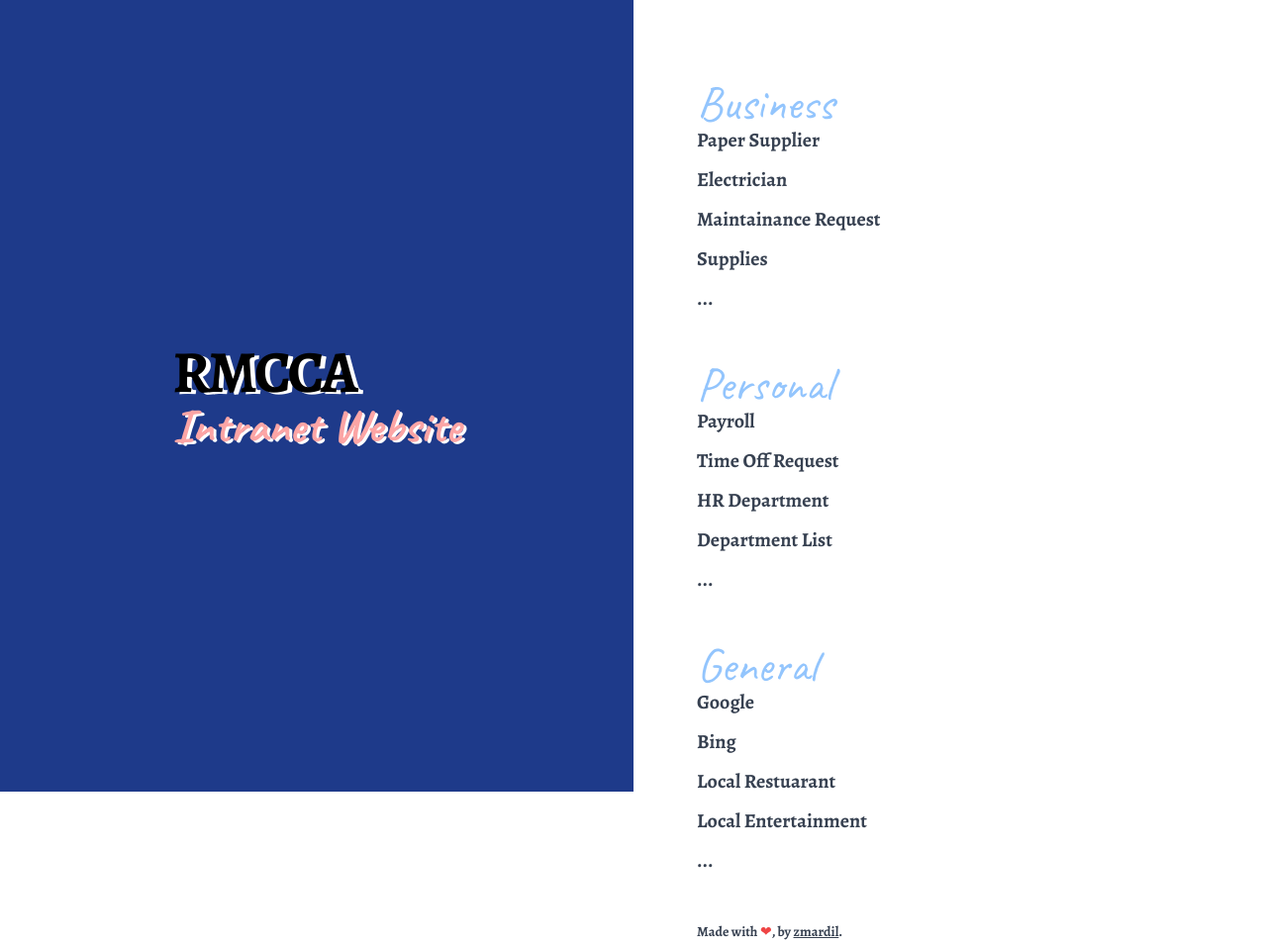
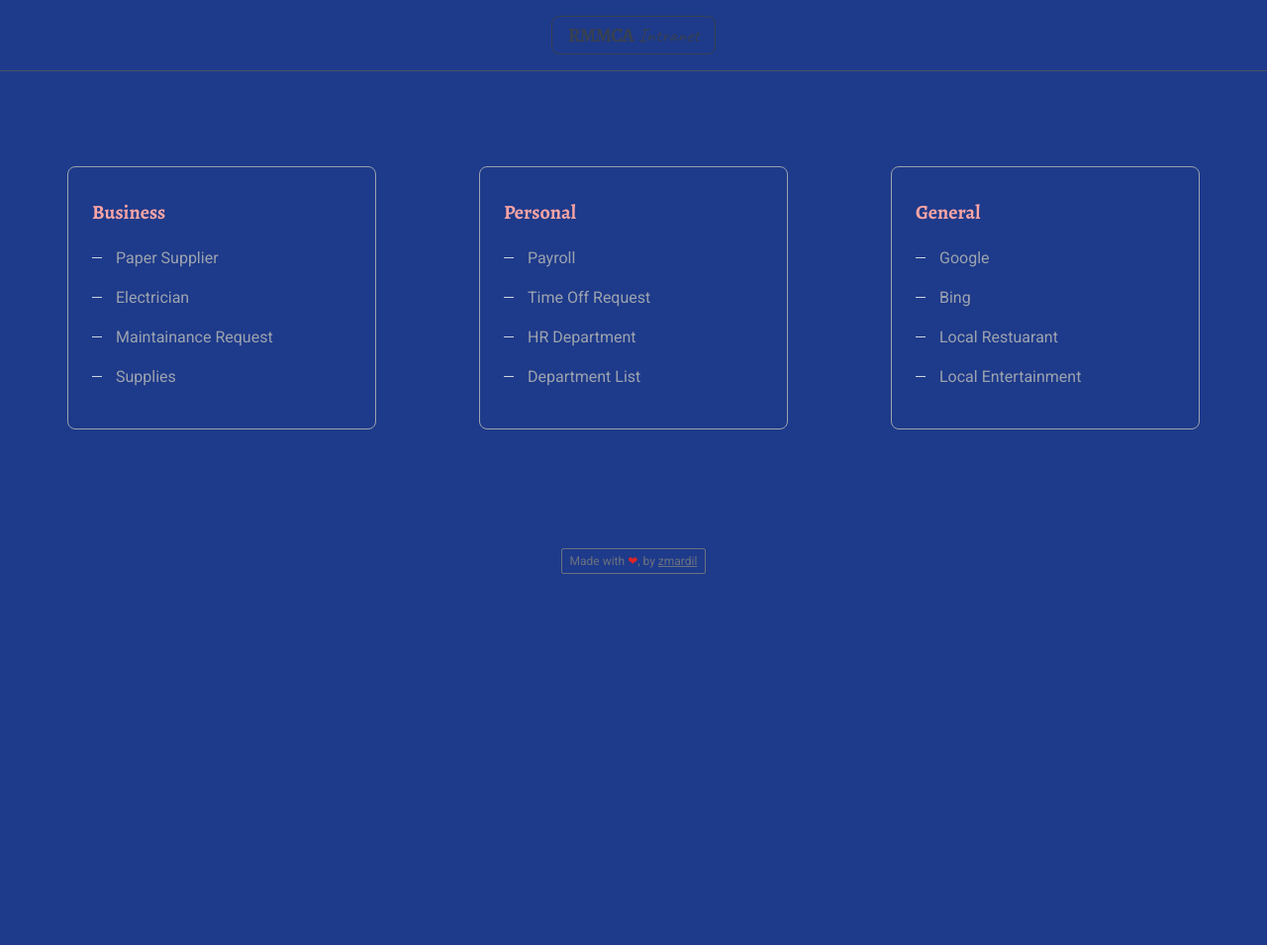
Before and after one commit to zmardil/rmcca-intranet, a plain HTML site: page index.html in a window 1280 px wide. Shown: the whole page at 99% size. After the commit the page ends 800 px from the top, so only its background shows below. Drawn offline with nearby package versions, Linux system fonts and the light colour scheme.

Commit message:
redesign

```diff
--- a/index.html
+++ b/index.html
@@ -10,63 +10,44 @@
   <title>RMCCA Intranet Website</title>
   <link href="https://unpkg.com/tailwindcss@^1.0/dist/tailwind.min.css" rel="stylesheet">
   <script src="https://cdn.jsdelivr.net/npm/vue"></script>
-  <link href="https://fonts.googleapis.com/css?family=Alegreya:700|Caveat:400,700|Roboto&display=swap" rel="stylesheet">
+  <link href="https://fonts.googleapis.com/css?family=Alegreya:700|Caveat|Roboto:300,400&display=swap" rel="stylesheet">
   <style>
-    .link {
-      position: relative;
-      transition: padding .09s ease-in;
-    }
-    .link::before {
+    .link a::before {
       content: '';
       display: block;
+      width: 10px;
+      height: 1.5px;
+      background: #cbd5e0;
       position: absolute;
-      top: .6em;
-      left: 0px;
-      height: 4px;
-      width: 0;
-      background-color: #feb2b2;
-      transition: width .09s ease-in;
-      transition-delay: .1s;
-      border-radius: 2px;
+      top: calc(50% - 1.5px);
+      left: 0;
     }
-    .link:hover,
-    .link:focus {
-      padding-left: 30px;
-      outline: none;
-    }
-    .link:hover::before,
-    .link:focus::before {
-      width: 18px;
+    link a:hover::before {
+      background: white;
     }
   </style>
 </head>
-<body class="bg-teal-100">
+<body class="text-gray-700 bg-blue-900 select-none" style="font-family: 'Roboto', sans-serif;">
   <div id="app">
-    <div>
-      <div class="w-full sm:w-1/2 py-32 sm:py-0 sm:h-screen bg-blue-900 static sm:fixed font-bold text-2xl flex justify-center align-center" style="font-family: 'Alegreya', serif;
-      ">
-        <div class="flex flex-col">
-          <h1 class="text-teal-300 block mx-auto my-auto leading-none ">
-              <span class="text-6xl m-0 inline-block tracking-tighter" style="text-shadow: .08em .03em white;">RMCCA</span><br><span class="text-5xl text-red-300" style="font-family: 'Caveat', cursive; text-shadow: .06em .05em white;">Intranet Website</span>
-            </h1>
-            <!-- slider -->
-            <!-- slider ends -->
-        </div>
+    <header class="bg-teal-200" style="border-bottom: 1px solid #4a5568">
+      <div class="container mx-auto p-4 flex justify-center align-center">
+        <h1 class="text-xl inline-block px-4 py-1 border border-solid border-gray-700 rounded-lg"><span class="tracking-tighter leading-none" style="font-family: 'Alegreya', serif;">RMMCA</span> <span style="font-family: 'Caveat', cursive;">Intranet</span></h1>
       </div>
-      <div class="w-1/2  sm:absolute sm:top-0 sm:right-0 pt-20 pl-16 text-xl text-gray-700" style="font-family: 'Alegreya', serif;">
-        <div v-for="category in categories">
-          <h3 style="font-family: 'Caveat', cursive;
-          " class="text-5xl text-bold text-blue-300">{{ category.title }}</h3>
-          <ul class="mb-12">
-            <li v-for="link in category.links" class="mb-3">
-              <a href="#" class="link">{{ link }}</a>
-            </li>
-            <li> ... </li>
+      <section id="slider"></section>
+    </header>
+    <main class="container mx-auto px-4 text-gray-400 py-16">
+      <section id="links" class="flex flex-col items-center sm:justify-between md:flex-row md:justify-around">
+        <div v-for="category in categories" class="py-4 border border-solid border-gray-400 my-8 py-8 px-6 rounded-lg w-64 sm:w-1/2 md:w-1/4">
+          <h2 style="font-family: 'Alegreya', serif;" class="text-xl mb-3 text-red-300">{{ category.title }}</h2>
+          <ul>
+            <li v-for="link in category.links" class="link"><a href="#" class="inline-block p-2 w-full pl-6 hover:text-gray-100 hover:underline relative">{{ link }}</a></li>
           </ul>
         </div>
-        <p class="mb-6 text-sm">Made with <span class="text-red-500">❤</span>, by <a href="https://zmardil.github.io" class="underline hover:text-red-500">zmardil</a>.</p>
-      </div>
-    </div>
+      </section>
+    </main>
+    <footer class="py-6 container mx-auto px-4 text-center" style="margin-top: 1px solid black">
+      <p class="text-gray-500 p-1 border border-solid border-gray-500 px-2 inline-block text-xs rounded-sm">Made with <span class="text-red-600">❤</span>, by <a href="https://zmardil.github.io" class="underline">zmardil</a></p>
+    </footer>
   </div>
   <script src="app.js"></script>
 </body>
```
